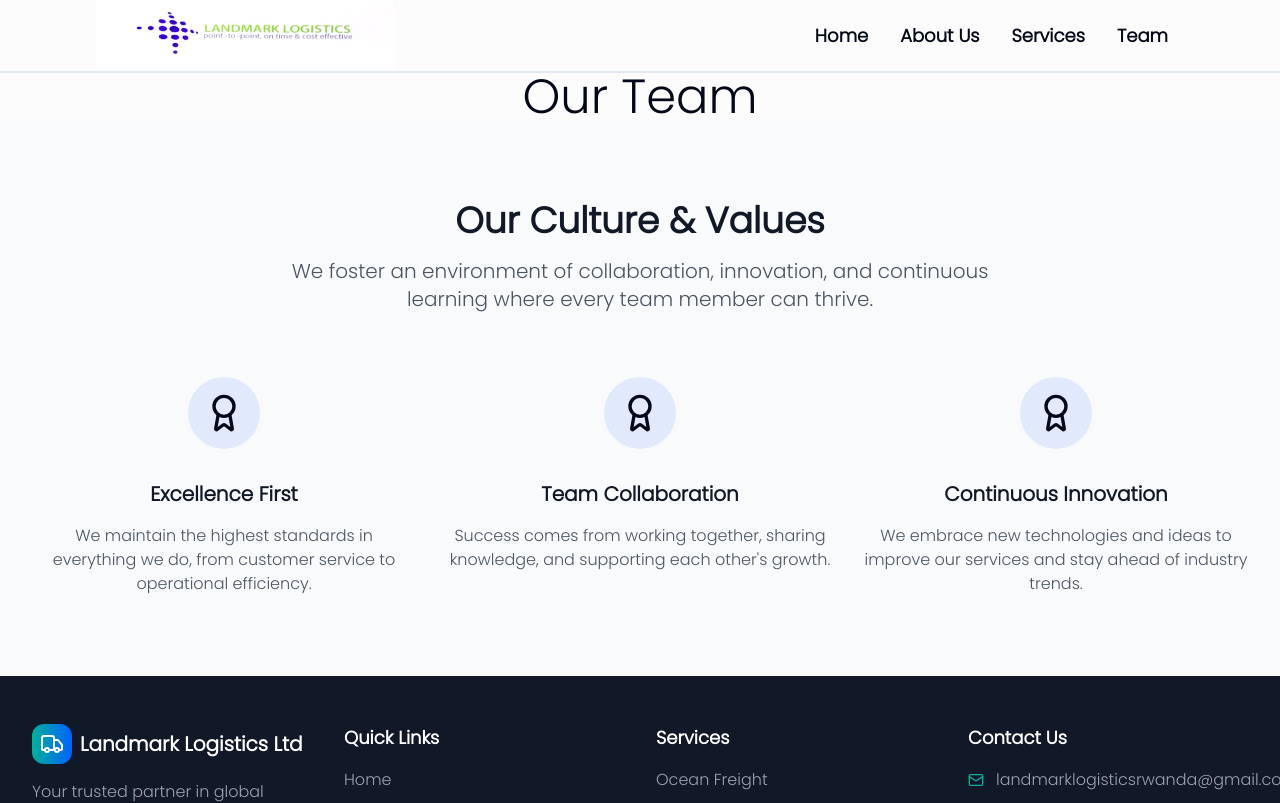
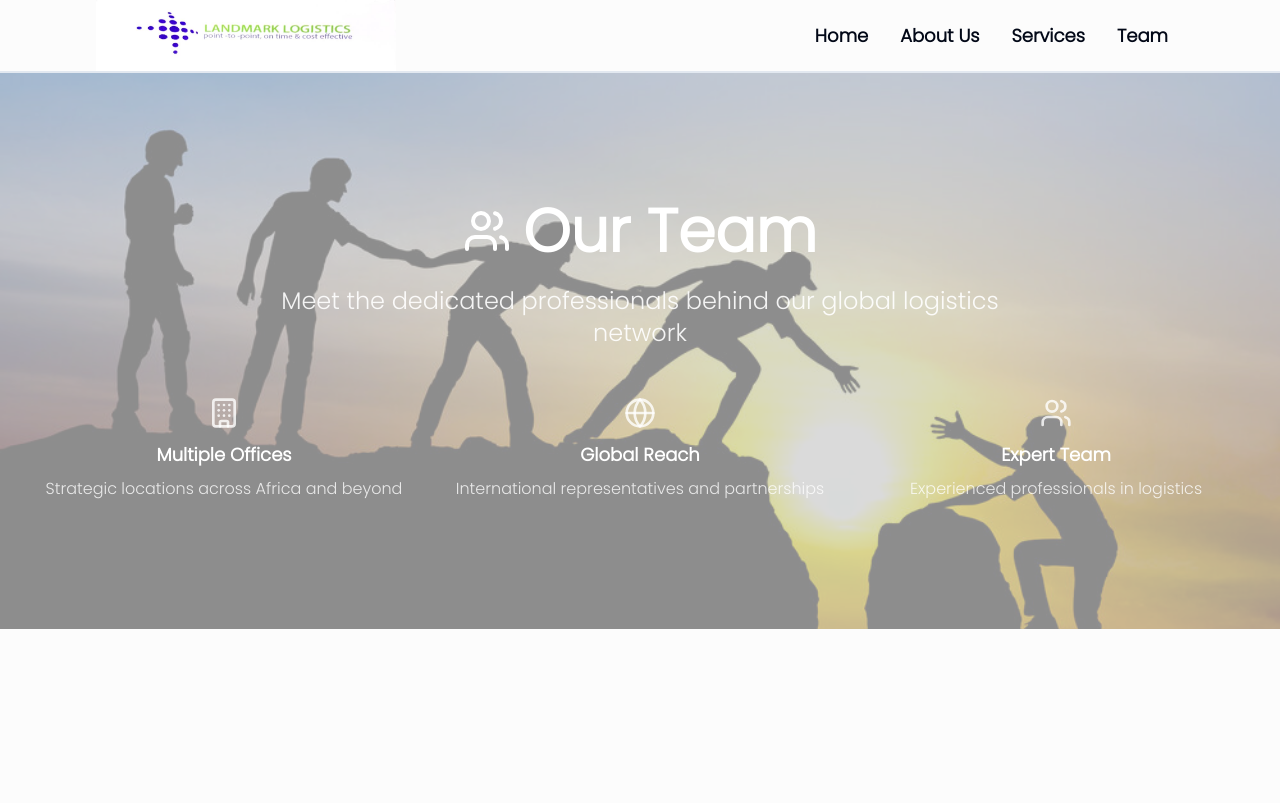
Before and after one commit to iraelie251006/landmark-logistics, a Next.js app: page /team in a window 1280 px wide. Shown: the top 803 px of the page. Built offline with nearby package versions, Linux system fonts and the light colour scheme.

Commit message:
Created team hero section.

```diff
--- a/app/team/page.tsx
+++ b/app/team/page.tsx
@@ -1,13 +1,11 @@
-import Culture from '@/components/Culture'
-import React from 'react'
+import TeamHero from "@/components/TeamHero";
 
-const page = () => {
+const Index = () => {
   return (
-    <section>
-        <h1 className='text-5xl flex justify-center'>Our Team</h1>
-        <Culture />
-    </section>
-  )
-}
+    <div className="min-h-screen bg-background">
+      <TeamHero />
+    </div>
+  );
+};
 
-export default page
+export default Index;
--- /dev/null
+++ b/components/TeamHero.tsx
@@ -0,0 +1,43 @@
+import { Building, Globe, Users } from "lucide-react"
+
+const TeamHero = () => {
+  return (
+    <section className="relative overflow-hidden bg-gradient-to-br from-corporate-blue via-corporate-blue-light to-corporate-blue-dark">
+        <div className="absolute inset-0 bg-black/20"></div>
+        <div
+          className="absolute inset-0 bg-cover bg-center bg-no-repeat opacity-30"
+          style={{ backgroundImage: `url('/TeamWork.jpg')` }}
+        ></div>
+        <div className="relative max-w-7xl mx-auto px-4 sm:px-6 lg:px-8 py-24 md:py-32">
+          <div className="text-center text-white">
+            <div className="flex items-center justify-center space-x-3 mb-6">
+              <Users className="w-12 h-12" />
+              <h1 className="text-4xl md:text-6xl font-bold">Our Team</h1>
+            </div>
+            <p className="text-xl md:text-2xl mb-8 text-white/90 max-w-3xl mx-auto">
+              Meet the dedicated professionals behind our global logistics network
+            </p>
+            <div className="grid grid-cols-1 md:grid-cols-3 gap-8 mt-12">
+              <div className="text-center">
+                <Building className="w-8 h-8 mx-auto mb-3 text-white/80" />
+                <h3 className="text-lg font-semibold mb-2">Multiple Offices</h3>
+                <p className="text-white/80">Strategic locations across Africa and beyond</p>
+              </div>
+              <div className="text-center">
+                <Globe className="w-8 h-8 mx-auto mb-3 text-white/80" />
+                <h3 className="text-lg font-semibold mb-2">Global Reach</h3>
+                <p className="text-white/80">International representatives and partnerships</p>
+              </div>
+              <div className="text-center">
+                <Users className="w-8 h-8 mx-auto mb-3 text-white/80" />
+                <h3 className="text-lg font-semibold mb-2">Expert Team</h3>
+                <p className="text-white/80">Experienced professionals in logistics</p>
+              </div>
+            </div>
+          </div>
+        </div>
+      </section>
+  )
+}
+
+export default TeamHero
```
Also changed, not shown: public/TeamWork.jpg (added).
